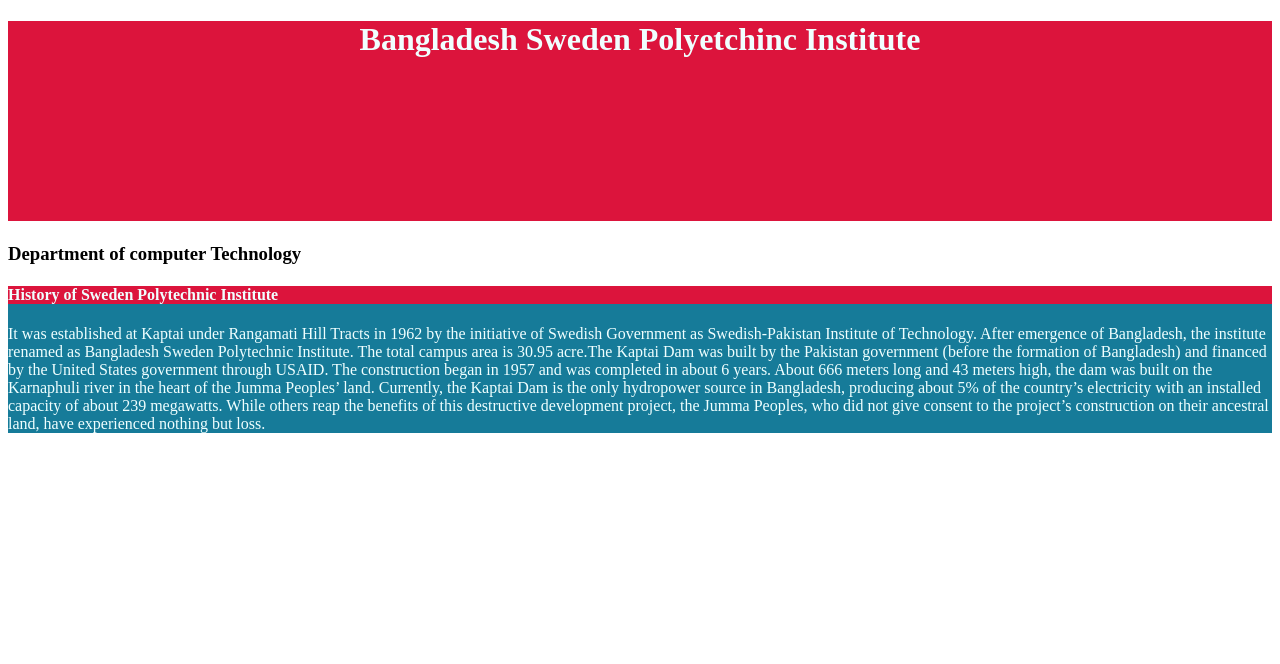
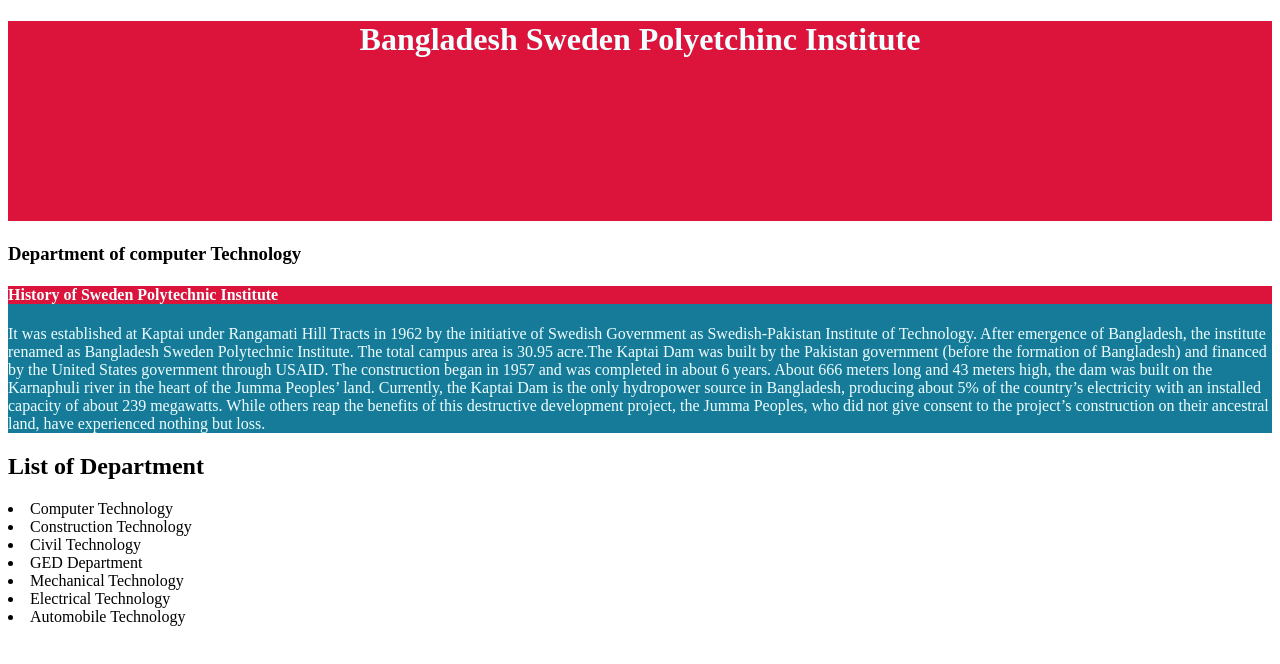
Before and after one commit to PiasBarua/Second-Test-Repo, a plain HTML site: page index.html in a window 1280 px wide. Drawn offline with Linux system fonts and the light colour scheme.

Commit message:
deparment-list

```diff
--- a/index.html
+++ b/index.html
@@ -14,5 +14,15 @@
         <h4>History of Sweden Polytechnic Institute</h4>
         <p>It was established at Kaptai under Rangamati Hill Tracts in 1962 by the initiative of Swedish Government as Swedish-Pakistan Institute of Technology. After emergence of Bangladesh, the institute renamed as Bangladesh Sweden Polytechnic Institute. The total campus area is 30.95 acre.The Kaptai Dam was built by the Pakistan government (before the formation of Bangladesh) and financed by the United States government through USAID. The construction began in 1957 and was completed in about 6 years. About 666 meters long and 43 meters high, the dam was built on the Karnaphuli river in the heart of the Jumma Peoples’ land. Currently, the Kaptai Dam is the only hydropower source in Bangladesh, producing about 5% of the country’s electricity with an installed capacity of about 239 megawatts. While others reap the benefits of this destructive development project, the Jumma Peoples, who did not give consent to the project’s construction on their ancestral land, have experienced nothing but loss.</p>
     </div>
+    <div>
+        <h2>List of Department</h2>
+        <li>Computer Technology</li>
+        <li>Construction Technology</li>
+        <li>Civil Technology</li>
+        <li>GED Department</li>
+        <li>Mechanical Technology</li>
+        <li>Electrical Technology</li>
+        <li>Automobile Technology</li>
+    </div>
 </body>
 </html>
```
Also changed, not shown: style.css (line endings or trailing spaces).
